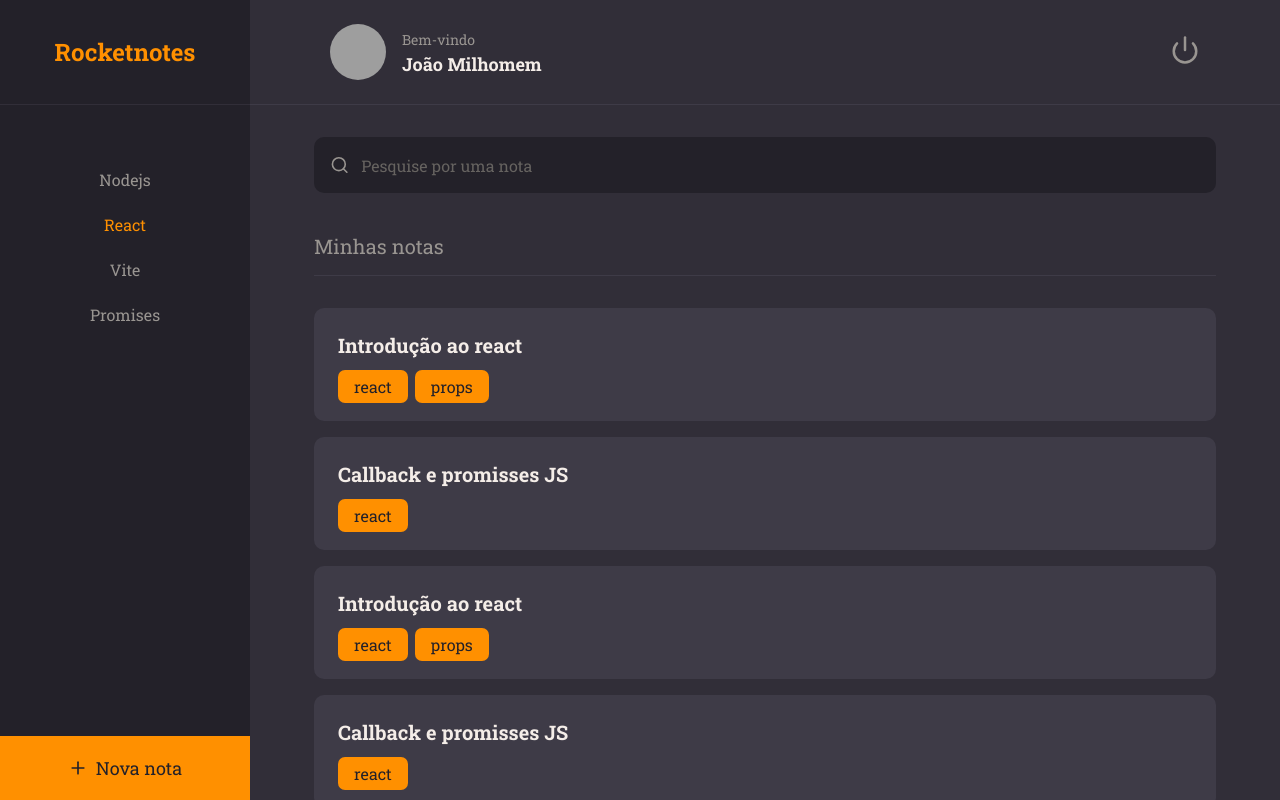
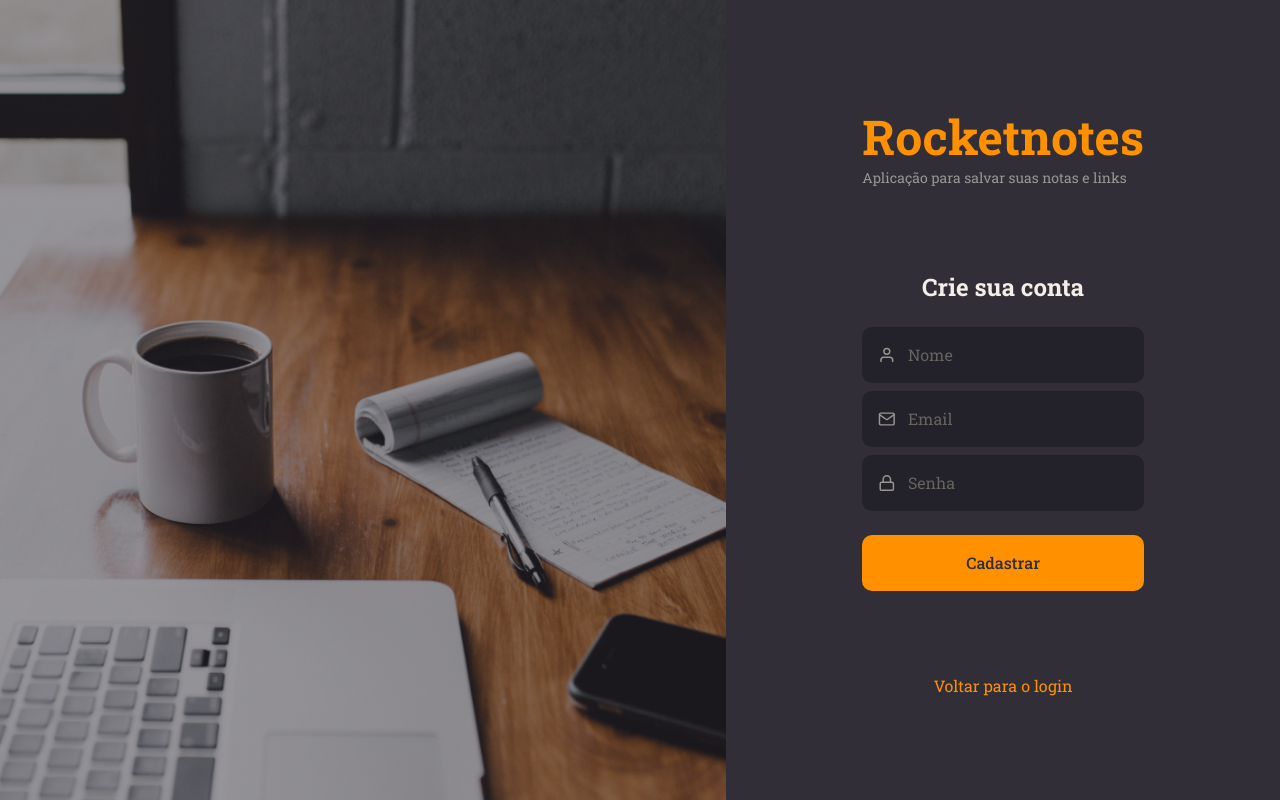
Before and after one commit to joao-milhomem/rocketnotes, a React (Vite) app: page / in a window 1280 px wide. Built offline with nearby package versions, Linux system fonts and the light colour scheme; grey boxes are pictures that could not be loaded.

Commit message:
SingIn and SingUp finished

```diff
--- /dev/null
+++ b/src/Pages/SingIn/styles.js
@@ -0,0 +1,46 @@
+import styled from "styled-components";
+import BackgroundIMG from '../../assets/background.png'
+
+export const Container = styled.div`
+  height: 100vh;
+  width: 100%;
+
+  display: flex;
+  align-items: stretch;
+`
+export const Form = styled.form`
+  display: flex;
+  flex-direction: column;
+  place-content: center;
+
+  padding: 0 136px;
+
+  >h1{
+    font-size: 48px;
+    color:${({theme}) => theme.COLORS.ORANGE};
+  }
+
+  h2{
+    font-size: 24px;
+    margin-top: 84px;
+    margin-bottom: 24px;
+  }
+
+  p{
+    font-size: 14px;
+    color:${({theme}) => theme.COLORS.GRAY_100};
+  }
+
+  >button:last-child{
+    margin-top: 84px;
+    color:${({theme}) => theme.COLORS.ORANGE};
+  }
+`
+
+export const Background = styled.div`
+  width: 100%;
+  height: 100%;
+  background: url(${BackgroundIMG}) no-repeat center center;
+  background-size: cover;
+  filter: opacity(.5);
+`
--- /dev/null
+++ b/src/Pages/SingUp/index.jsx
@@ -0,0 +1,25 @@
+import { Background, Container, Form } from "./styles";
+import {Input} from '../../components/Input'
+import {Button} from '../../components/Button'
+import {ButtonText} from '../../components/ButtonText'
+import {FiMail, FiLock, FiUser} from 'react-icons/fi'
+
+export function SingUp() {
+  return(
+    <Container>
+      <Background />
+      <Form>
+        <h1>Rocketnotes</h1>
+        <p>Aplicação para salvar suas notas e links</p>
+
+        <h2>Crie sua conta</h2>
+        <Input placeholder = 'Nome' icon={FiUser} />
+        <Input placeholder = 'Email' icon={FiMail} />
+        <Input placeholder = 'Senha' icon={FiLock} />
+        <Button title='Cadastrar'/>
+
+        <ButtonText title='Voltar para o login'/>
+      </Form>
+    </Container>
+  )
+}
--- /dev/null
+++ b/src/Pages/SingUp/styles.js
@@ -0,0 +1,47 @@
+import styled from "styled-components";
+import BackgroundIMG from '../../assets/background.png'
+
+export const Container = styled.div`
+  height: 100vh;
+  width: 100%;
+
+  display: flex;
+  align-items: stretch;
+`
+export const Form = styled.form`
+  display: flex;
+  flex-direction: column;
+  place-content: center;
+
+  padding: 0 136px;
+
+  >h1{
+    font-size: 48px;
+    color:${({theme}) => theme.COLORS.ORANGE};
+  }
+
+  h2{
+    font-size: 24px;
+    margin-top: 84px;
+    margin-bottom: 24px;
+    text-align: center;
+  }
+
+  p{
+    font-size: 14px;
+    color:${({theme}) => theme.COLORS.GRAY_100};
+  }
+
+  >button:last-child{
+    margin-top: 84px;
+    color:${({theme}) => theme.COLORS.ORANGE};
+  }
+`
+
+export const Background = styled.div`
+  width: 100%;
+  height: 100%;
+  background: url(${BackgroundIMG}) no-repeat center center;
+  background-size: cover;
+  filter: opacity(.5);
+`
--- a/src/components/Input/styles.js
+++ b/src/components/Input/styles.js
@@ -8,6 +8,7 @@ export const Container = styled.div`
   gap:12px;
 
   padding-inline: 16px;
+  margin-bottom: 8px;
 
   border-radius: 10px;
   background-color: ${({theme}) => theme.COLORS.BACKGROUND_900};
--- a/src/main.jsx
+++ b/src/main.jsx
@@ -5,14 +5,14 @@ import { ThemeProvider } from 'styled-components'
 import GlobalStyle from './styles/global'
 import theme from './styles/theme'
 
-import {Home} from './Pages/Home'
+import {SingUp} from './Pages/SingUp'
 
 
 ReactDOM.createRoot(document.getElementById('root')).render(
   <React.StrictMode>
     <ThemeProvider theme={theme}>
       <GlobalStyle/>
-      <Home/>
+      <SingUp/>
     </ThemeProvider>
   </React.StrictMode>
 )
```
Also changed, not shown: src/Pages/SingIn/index.jsx (added, +24 -0 lines), src/assets/background.png (added).
